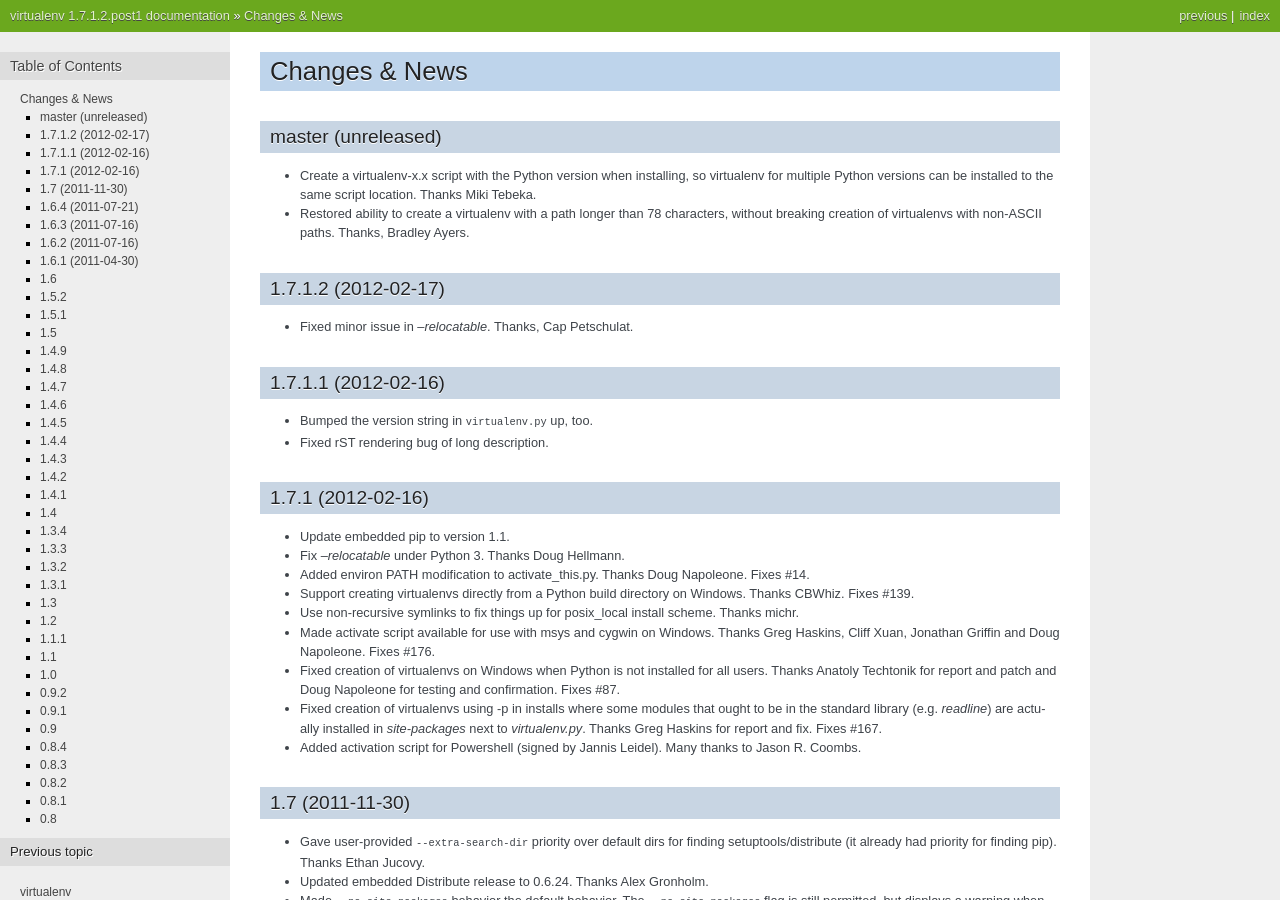
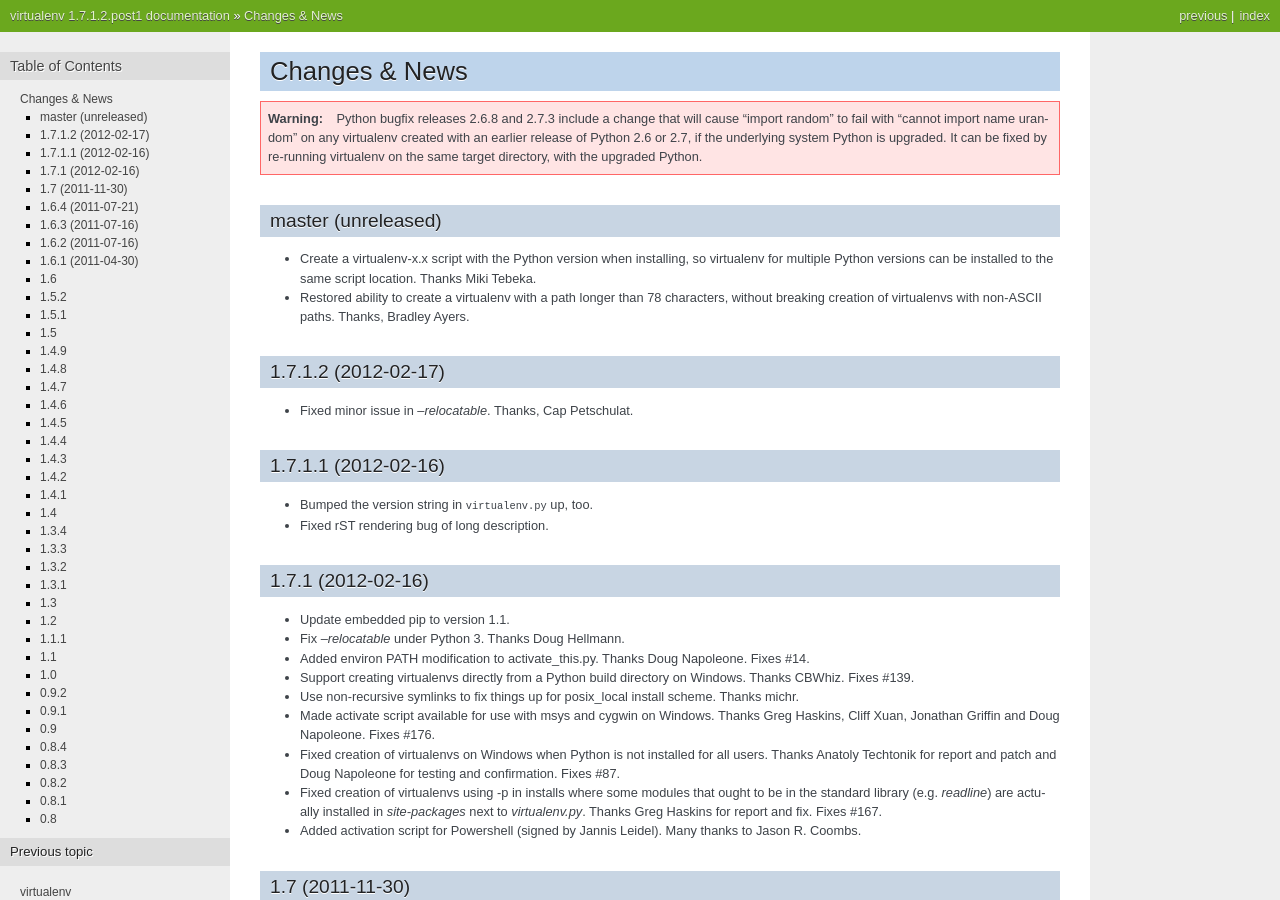
Before and after one commit to pypa/virtualenv, a Sphinx documentation site: the page built from docs/news.txt, in a window 1280 px wide and 900 px high. Built offline with Sphinx 7.4.7, drawn with Linux system fonts in a browser that asks for light colours.

Commit message:
Add note about Python 2.6.8 and 2.7.3 breaking virtualenvs.

```diff
--- a/docs/news.txt
+++ b/docs/news.txt
@@ -1,5 +1,14 @@
 Changes & News
 --------------
+
+.. warning::
+
+   Python bugfix releases 2.6.8 and 2.7.3 include a change that will cause
+   "import random" to fail with "cannot import name urandom" on any virtualenv
+   created with an earlier release of Python 2.6 or 2.7, if the underlying
+   system Python is upgraded. It can be fixed by re-running virtualenv on the
+   same target directory, with the upgraded Python.
+
 
 master (unreleased)
 ~~~~~~~~~~~~~~~~~~~
```
